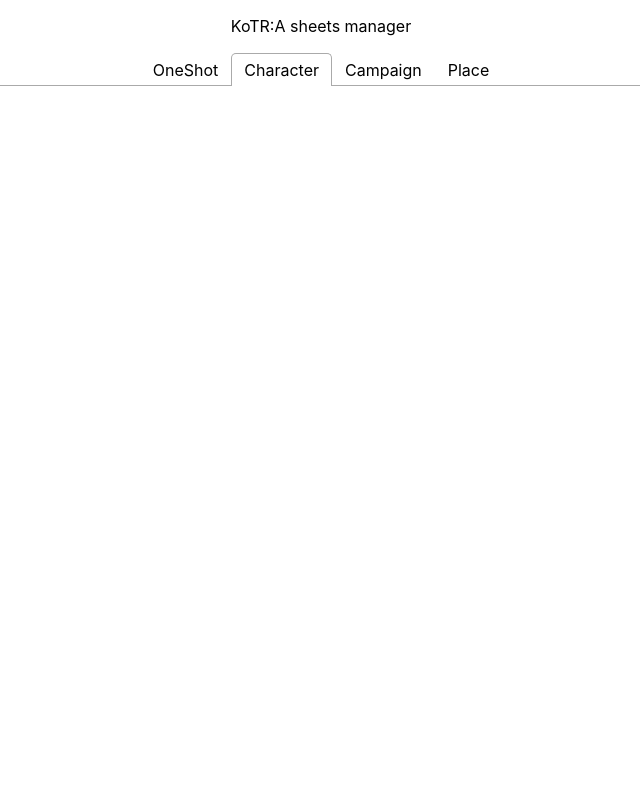
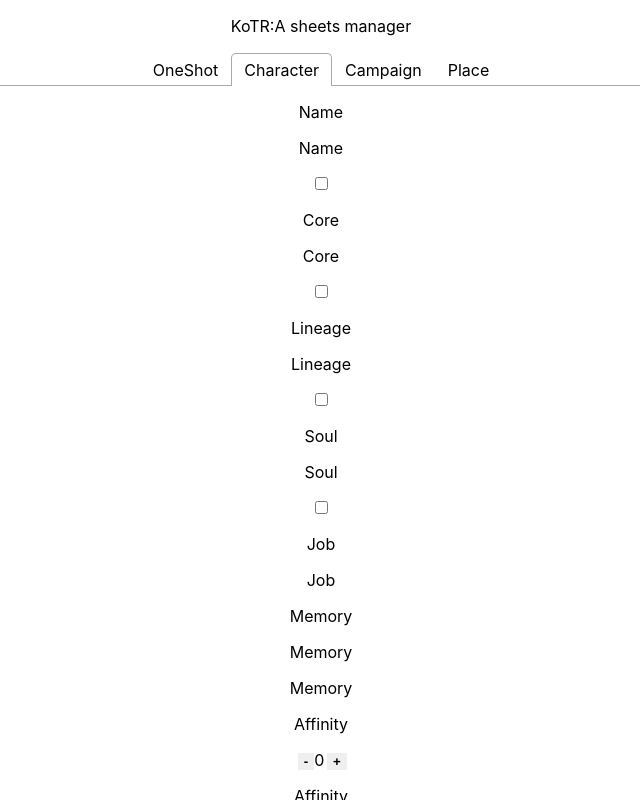
Before and after one commit to mirrorshot/kotra-sheets-react, a React (Create React App) app: page / in a window 1280 px wide. Both pictures are taken after a click on the tab "Character". Shown: the top 800 px of the page, without its empty margins (319-959 px from the left). Built offline with nearby package versions, Linux system fonts and the light colour scheme.

Commit message:
WIP - Character sheet

```diff
--- a/src/sheets/Character.tsx
+++ b/src/sheets/Character.tsx
@@ -1,12 +1,55 @@
-import OneShot from "./OneShot";
+import React, {useState} from "react";
+import Converter from "../Converter";
+import Wound from "./Wound";
+import Job from "./Job";
+import Affinity from "./Affinity";
+import Trait from "./Trait";
+import Flaw from "./Flaw";
+import Item from "./Item";
+import Nemesis from "./Nemesis";
+import Limit from "./Limit";
+import Memory from "./Memory";
 
-function Character() {
+export default function Character() {
+    let m: string[] = [];
+    const [character, updateCharacter] = useState({memories: m});
+
+    function updateMemories(
+        index: number,
+        memory: string
+    ) {
+        m = [];
+        let om = character.memories;
+        if (memory === undefined)
+            om.forEach((v, i) => {
+                if (i !== index) m[i] = v
+            });
+        updateCharacter({...character, memories: m});
+    }
 
     return (
-        <div>
+        <div className="OneShot">
+            <Wound label='Name'/>
+            <Wound label='Core'/>
+            <Wound label='Lineage'/>
+            <Wound label='Soul'/>
+            <Job/>
+            {[...Array(3)]
+                .map((_, i) => <Memory
+                    key={i}
+                    memory={undefined}
+                    setMemory={updateMemories}
+                    index={i + 1}/>)}
+            <Affinity/>
+            <Trait/>
+            <Trait/>
+            <Trait/>
+            <Trait/>
+            <Flaw/>
+            <Nemesis/>
+            <Item/>
+            <Item/>
+            <Limit memories={character.memories}/>
         </div>
     );
-
 }
-
-export default Character;
--- a/src/sheets/Wound.tsx
+++ b/src/sheets/Wound.tsx
@@ -7,6 +7,7 @@ function Wound(props: any) {
 
     function setValue(v: string) {
         updateWound(w => ({...w, wound: v}))
+        if(props.setWound) props.setWound(v);
     }
 
     return (
```
